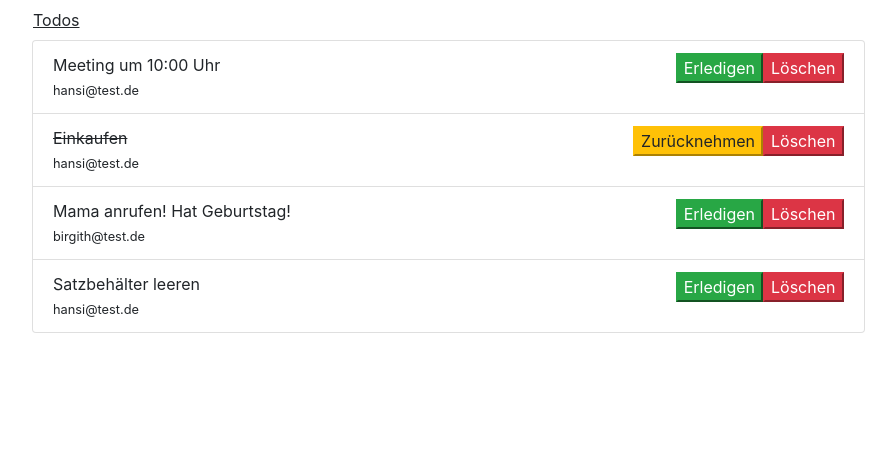
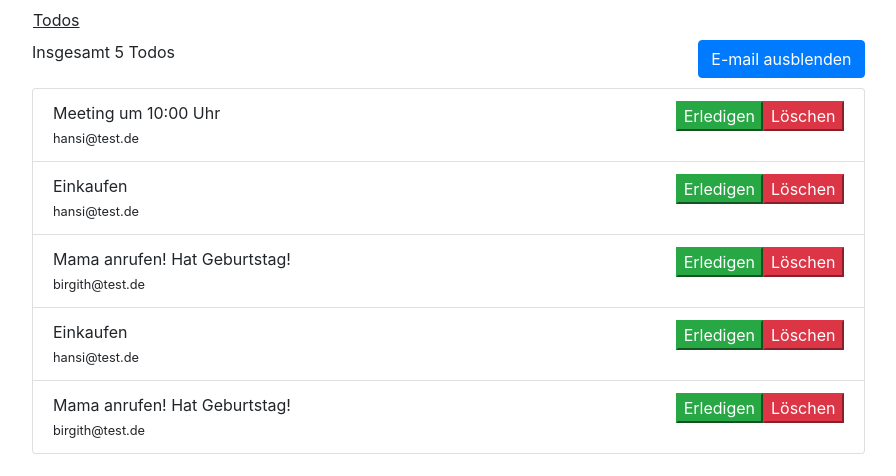
Before and after one commit to svengrabowski/schulung_mai_2023, an Angular app: page / in a window 1280 px wide. Shown: the top 476 px of the page, without its empty margins (53-949 px from the left). Built offline with nearby package versions, Linux system fonts and the light colour scheme.

Commit message:
Kommunikation zwischen Komponenten (Angular 14)

```diff
--- a/db.json
+++ b/db.json
@@ -12,7 +12,7 @@
       "title": "Einkaufen",
       "email": "hansi@test.de",
       "description": "Eier, Käse, Milch, Brot",
-      "completed": true
+      "completed": false
     },
     {
       "id": 2,
@@ -22,10 +22,17 @@
       "completed": false
     },
     {
-      "id": 3,
-      "title": "Satzbehälter leeren",
+      "id": 1,
+      "title": "Einkaufen",
       "email": "hansi@test.de",
-      "description": "Es ist jeden Tag nach der Arbeit der Satzbehälter der Kaffeemaschiene zu leeren.",
+      "description": "Eier, Käse, Milch, Brot",
+      "completed": false
+    },
+    {
+      "id": 2,
+      "title": "Mama anrufen! Hat Geburtstag!",
+      "email": "birgith@test.de",
+      "description": "Mama hat kommenden Montag Geburtstag. Nicht vergessen sie anzurufen!",
       "completed": false
     }
   ]
--- a/src/app/app.component.html
+++ b/src/app/app.component.html
@@ -1,16 +1,4 @@
 <nav class="container navbar">{{title}}</nav>
 <main class="container">
-  <ul class="list-group">
-    <li class="list-group-item w-75" *ngFor="let todo of todoList">
-      <div style="float:right">
-        <button [ngClass]="{ 'btn-warning': todo.completed, 'btn-success': !todo.completed }"
-                (click)="onCompleteClick(todo)">{{getCompletedText(todo)}}</button>
-        <button class="btn-danger" [disabled]="!todo.completed" (click)="onDeleteClick(todo)">Löschen</button>
-      </div>
-      <div>
-        <div [style.text-decoration]="todo.completed ? 'line-through' : ''">{{todo.title}}</div>
-        <small *ngIf="showEmail">{{todo.email}}</small>
-      </div>
-    </li>
-  </ul>
+  <todo-todo-list></todo-todo-list>
 </main>
--- a/src/app/app.component.ts
+++ b/src/app/app.component.ts
@@ -1,6 +1,4 @@
 import { Component } from "@angular/core";
-import { todos as mockTodos } from "./shared/mock-todos";
-import { TodoItem } from "./shared/todo-item";
 
 @Component({
   selector: "todo-root",
@@ -9,20 +7,4 @@ import { TodoItem } from "./shared/todo-item";
 })
 export class AppComponent {
   public title: string = "Todos";
-
-  public todoList: TodoItem[] = mockTodos;
-
-  public showEmail: boolean = true;
-
-  public getCompletedText(todo: TodoItem): string {
-    return todo.completed ? "Zurücknehmen" : "Erledigen";
-  }
-
-  public onCompleteClick(todo: TodoItem): void {
-    todo.completed = !todo.completed;
-  }
-
-  public onDeleteClick(todo: TodoItem): void {
-    console.log("Todo gelöscht");
-  }
 }
--- a/src/app/app.module.ts
+++ b/src/app/app.module.ts
@@ -1,10 +1,14 @@
 import { NgModule } from '@angular/core';
 import { BrowserModule } from '@angular/platform-browser';
 import { AppComponent } from './app.component';
+import { TodoControlPanelComponent } from './todo-control-panel/todo-control-panel.component';
+import { TodoListComponent } from './todo-list/todo-list.component';
 
 @NgModule({
   declarations: [
-    AppComponent
+    AppComponent,
+    TodoListComponent,
+    TodoControlPanelComponent
   ],
   imports: [
     BrowserModule
--- /dev/null
+++ b/src/app/todo-control-panel/todo-control-panel.component.html
@@ -0,0 +1,4 @@
+<div class="w-75 mb-4">
+  <button class="float-right btn btn-primary" (click)="toggleShowEmail()">{{(displayAllEmails) ? "E-mail ausblenden" : "E-mail anzeigen"}}</button>
+  <div>Insgesamt {{todoCount}} Todos</div>
+</div>
--- /dev/null
+++ b/src/app/todo-control-panel/todo-control-panel.component.ts
@@ -0,0 +1,18 @@
+import { Component, EventEmitter, Input, Output } from '@angular/core';
+
+@Component({
+  selector: 'todo-todo-control-panel',
+  templateUrl: './todo-control-panel.component.html',
+  styleUrls: ['./todo-control-panel.component.css']
+})
+export class TodoControlPanelComponent {
+
+  @Input() public todoCount: number | undefined;
+  @Input() public displayAllEmails: boolean = false;
+  @Output() public displayAllEmailsChange: EventEmitter<boolean> = new EventEmitter<boolean>();
+
+  public toggleShowEmail(): void {
+    this.displayAllEmails = !this.displayAllEmails;
+    this.displayAllEmailsChange.emit(this.displayAllEmails);
+  }
+}
--- /dev/null
+++ b/src/app/todo-list/todo-list.component.html
@@ -0,0 +1,14 @@
+<todo-todo-control-panel [todoCount]="todoList.length" [(displayAllEmails)]="showEmail"></todo-todo-control-panel>
+<ul class="list-group w-75">
+  <li class="list-group-item" *ngFor="let todo of todoList">
+    <div style="float:right">
+      <button [ngClass]="{ 'btn-warning': todo.completed, 'btn-success': !todo.completed }"
+              (click)="onCompleteClick(todo)">{{getCompletedText(todo)}}</button>
+      <button class="btn-danger" [disabled]="!todo.completed" (click)="onDeleteClick(todo)">Löschen</button>
+    </div>
+    <div>
+      <div [style.text-decoration]="todo.completed ? 'line-through' : ''">{{todo.title}}</div>
+      <small *ngIf="showEmail">{{todo.email}}</small>
+    </div>
+  </li>
+</ul>
--- /dev/null
+++ b/src/app/todo-list/todo-list.component.ts
@@ -0,0 +1,27 @@
+import { Component } from '@angular/core';
+import { todos as mockTodos } from '../shared/mock-todos';
+import { TodoItem } from '../shared/todo-item';
+
+@Component({
+  selector: 'todo-todo-list',
+  templateUrl: './todo-list.component.html',
+  styleUrls: ['./todo-list.component.css']
+})
+export class TodoListComponent {
+
+  public todoList: TodoItem[] = mockTodos;
+
+  public showEmail: boolean = true;
+
+  public getCompletedText(todo: TodoItem): string {
+    return todo.completed ? 'Zurücknehmen' : 'Erledigen';
+  }
+
+  public onCompleteClick(todo: TodoItem): void {
+    todo.completed = !todo.completed;
+  }
+
+  public onDeleteClick(todo: TodoItem): void {
+    console.log('Todo gelöscht');
+  }
+}
```
Also changed, not shown: src/app/todo-control-panel/todo-control-panel.component.css (added), src/app/todo-list/todo-list.component.css (added), 2 other files (tests, documents, lock files or other folders).
